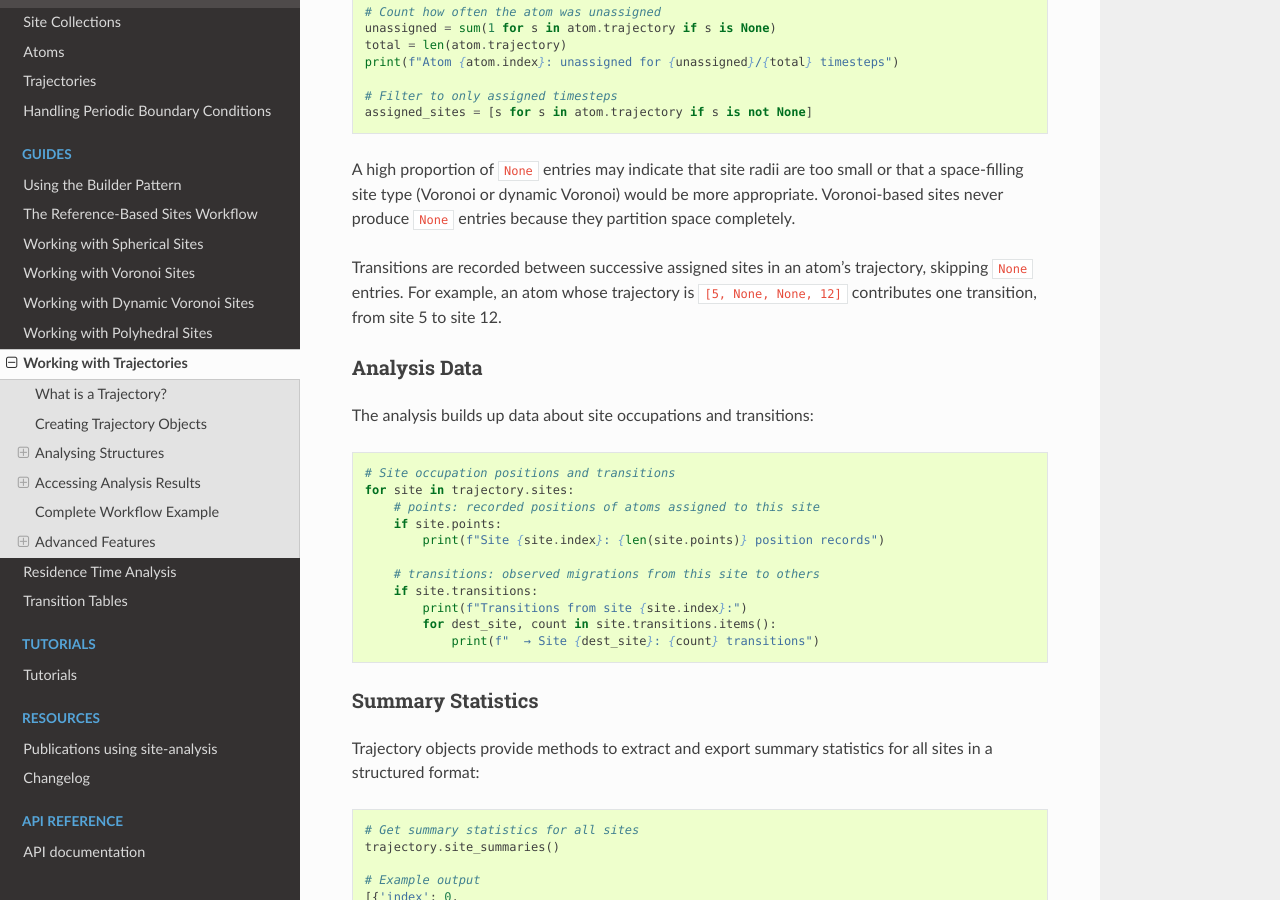
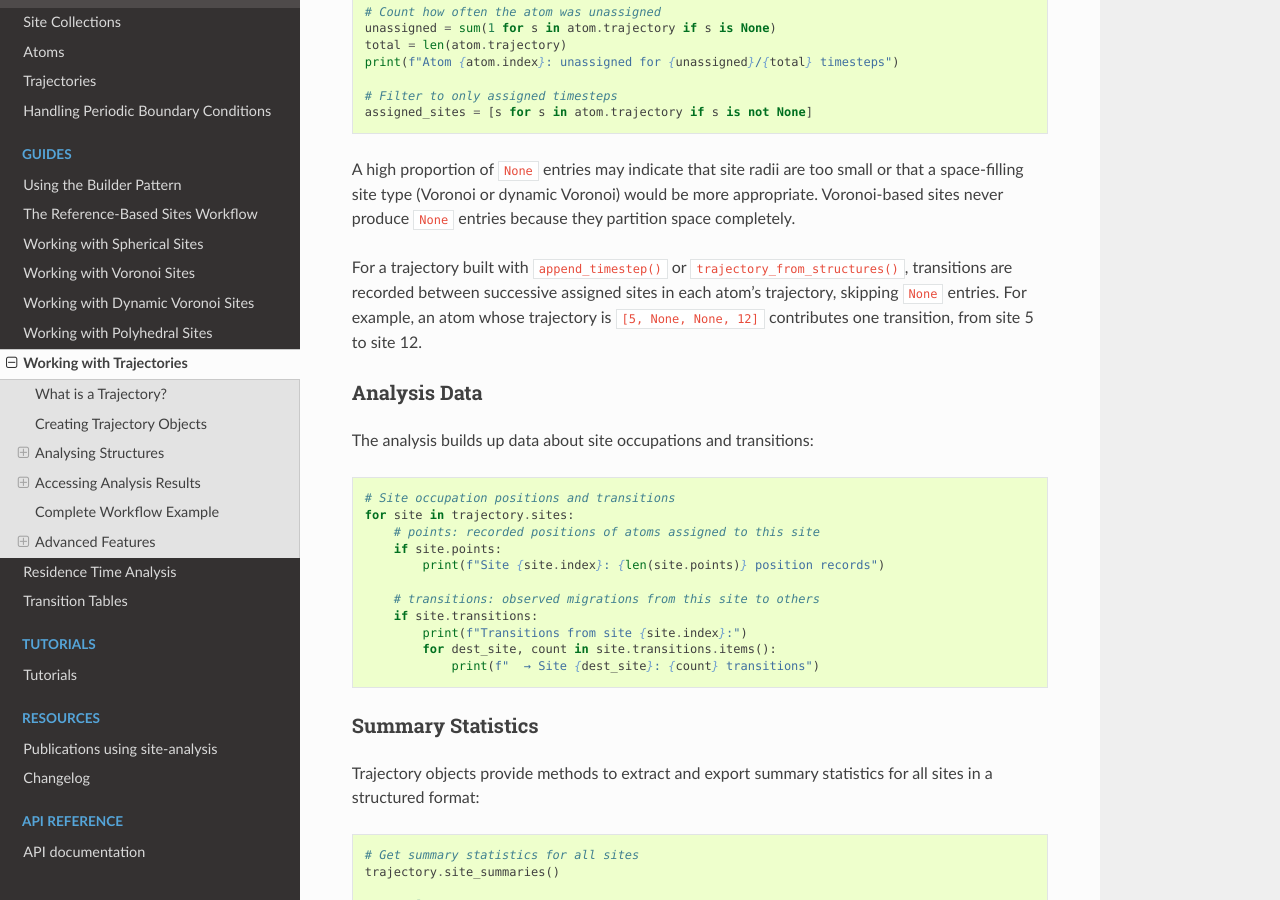
Before and after one commit to bjmorgan/site-analysis, a Sphinx documentation site: the page built from docs/source/guides/trajectories.md, in a window 1280 px wide and 900 px high, scrolled down 2796 px. Built offline with Sphinx 7.4.7 and the Read the Docs theme 3.1.0, drawn with Linux system fonts in a browser that asks for light colours.

Commit message:
Limit guide statement on transitions to appended trajectories

```diff
--- a/docs/source/guides/trajectories.md
+++ b/docs/source/guides/trajectories.md
@@ -134,7 +134,7 @@ assigned_sites = [s for s in atom.trajectory if s is not None]
 
 A high proportion of `None` entries may indicate that site radii are too small or that a space-filling site type (Voronoi or dynamic Voronoi) would be more appropriate. Voronoi-based sites never produce `None` entries because they partition space completely.
 
-Transitions are recorded between successive assigned sites in an atom's trajectory, skipping `None` entries. For example, an atom whose trajectory is `[5, None, None, 12]` contributes one transition, from site 5 to site 12.
+For a trajectory built with `append_timestep()` or `trajectory_from_structures()`, transitions are recorded between successive assigned sites in each atom's trajectory, skipping `None` entries. For example, an atom whose trajectory is `[5, None, None, 12]` contributes one transition, from site 5 to site 12.
 
 ### Analysis Data
 
```
